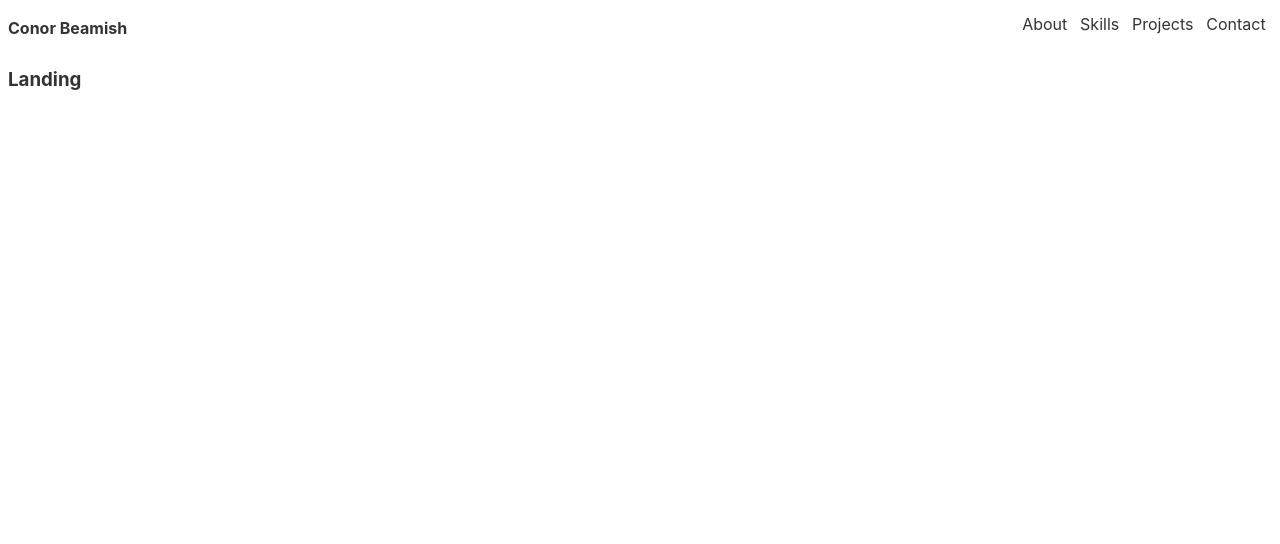
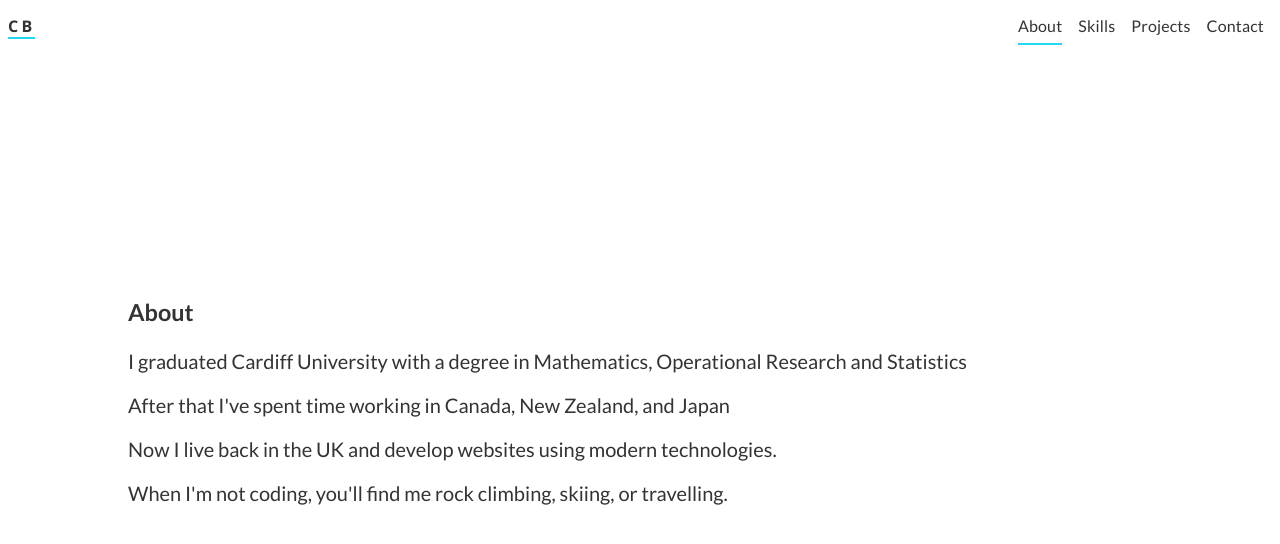
Before and after one commit to Conorbeamish/portfolio, a Svelte app: page / in a window 1280 px wide. Shown: the top 544 px of the page. Built offline with nearby package versions, Linux system fonts and the light colour scheme.

Commit message:
Add animations for page transitions, add info for landing page and about

```diff
--- a/public/global.css
+++ b/public/global.css
@@ -7,9 +7,10 @@ html, body {
 body {
 	color: #333;
 	margin: 0;
-	padding: 8px;
+	padding: 0px;
 	box-sizing: border-box;
-	font-family: -apple-system, BlinkMacSystemFont, "Segoe UI", Roboto, Oxygen-Sans, Ubuntu, Cantarell, "Helvetica Neue", sans-serif;
+	font-family: 'Lato', sans-serif;
+	min-height: 100vh;
 }
 
 a {
--- a/public/index.html
+++ b/public/index.html
@@ -9,7 +9,8 @@
 	<link rel='icon' type='image/png' href='/favicon.png'>
 	<link rel='stylesheet' href='/global.css'>
 	<link rel='stylesheet' href='/build/bundle.css'>
-
+	<link href="https://fonts.googleapis.com/css2?family=Open+Sans:wght@300;400;700&display=swap" rel="stylesheet">
+	<link href="https://fonts.googleapis.com/css2?family=Lato:wght@300;400;700&display=swap" rel="stylesheet">
 	<script defer src='/build/bundle.js'></script>
 </head>
 
--- a/src/About.svelte
+++ b/src/About.svelte
@@ -1,4 +1,27 @@
 <script>
+    import { fade, fly } from 'svelte/transition';
 </script>
 
-<h3>About</h3>
+<style>
+    section{
+        display: flex;
+        justify-content: center;
+        align-items: center;
+        height: 100%;
+        font-size: 1.25rem;
+    }
+    .container{
+        width: 80%;
+    }
+
+</style>
+
+<section in:fade={{delay:1000, duration: 1000}} out:fly="{{y:200, duration:1000}}">
+    <div class="container">
+        <h3>About</h3>
+        <p>I graduated Cardiff University with a degree in Mathematics, Operational Research and Statistics</p>
+        <p>After that I've spent time working in Canada, New Zealand, and Japan</p>
+        <p>Now I live back in the UK and develop websites using modern technologies.</p>
+        <p>When I'm not coding, you'll find me rock climbing, skiing, or travelling.</p>
+    </div>
+</section>
--- a/src/App.svelte
+++ b/src/App.svelte
@@ -5,8 +5,7 @@
 	import Skills from "./Skills.svelte";
 	import Projects from "./Projects.svelte";
 	import Contact from "./Contact.svelte";
-
-	let page = "Landing";
+	let page = "About";
 
 	export function setPage(newPage){
 		console.log(newPage)
--- a/src/Landing.svelte
+++ b/src/Landing.svelte
@@ -1,5 +1,32 @@
 <script>
-
+    import { fade, fly } from 'svelte/transition';
 </script>
 
-<h3>Landing</h3>
+<style>
+    section{
+        height: 100%;
+        display: flex;
+        flex-direction: column;
+        justify-content: space-evenly;
+    }
+    .container{
+        font-size: 2rem;
+        top: 50%;
+        display: flex;
+        flex-direction: column;
+        width: 50%;
+        margin-left: auto;
+        margin-right: auto;
+    }
+    .text{
+        font-weight: 200;
+    }
+</style>
+
+<section out:fly="{{y:200, duration:1000}}">
+    <div class="container">
+        <div in:fade={{delay: 1000, duration: 1000}}>Hello I'm</div>
+        <h3 in:fade={{delay: 1500, duration: 1000}}>Conor Beamish</h3>
+        <div in:fade={{delay: 2000, duration: 1000}} class="text">A Web Developer based in Cardiff, Wales</div>
+    </div>
+</section>
--- a/src/Nav.svelte
+++ b/src/Nav.svelte
@@ -11,14 +11,19 @@
 
 <style>
     nav {
-        width: 100%;
         display:flex;
         justify-content:space-between;
         align-items: center;
+        position: fixed;
+        width: 100%;
+        top:0;
     }
     h1{
         font-size: 1rem;
-        margin:0;
+        letter-spacing: 0.2rem;
+        margin: 0.5rem;
+        font-family: 'Open Sans', sans-serif;
+        border-bottom: 2px solid #24d6ee;
     }
     h1:hover {
         cursor: pointer;
@@ -26,7 +31,7 @@
     ul {
         display: flex;
         margin: 0;
-        padding: 0;
+        padding: 0.5rem;
     }
     li {
         list-style-type: none;
@@ -34,19 +39,22 @@
     button{
       background: none;
       border: none;
+      padding: 0 0 0.5rem 0;
+      margin: 0.5rem 0.5rem 0 0.5rem;
       border-radius: 0;
+      letter-spacing: 0.01rem;
     }
     button:hover {
         cursor: pointer;
         color: #24d6ee;
     }
     .active{
-        border-bottom: 1px solid black;
+        border-bottom: 2px solid #24d6ee;
     }
 </style>
 
 <nav>
-    <h1 on:click={() => setPage("Landing")}>Conor Beamish</h1>
+    <h1 on:click={() => setPage("Landing")}>CB</h1>
     <ul>
         {#each navItems as item}
             <li>
```
